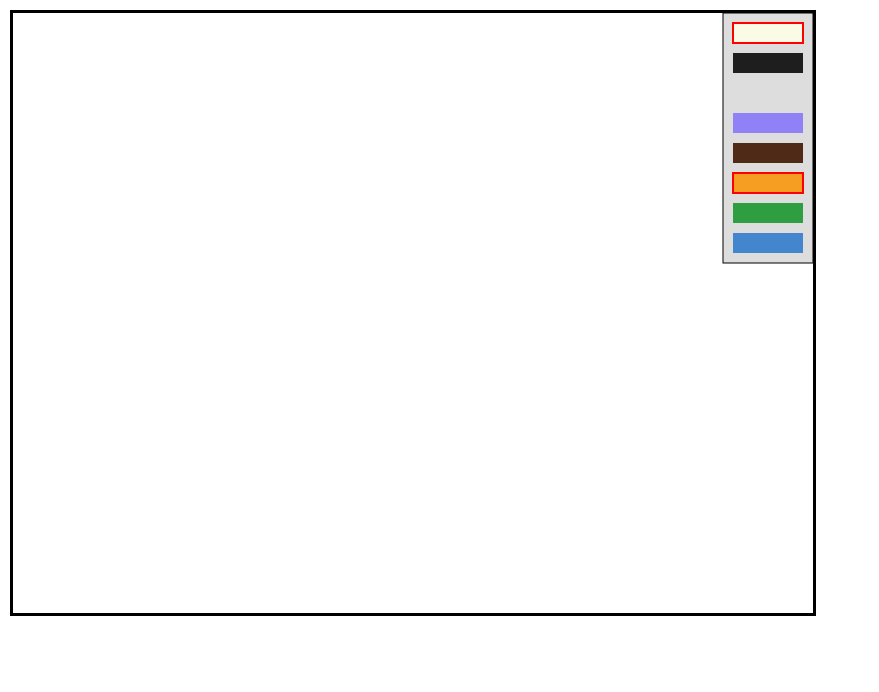
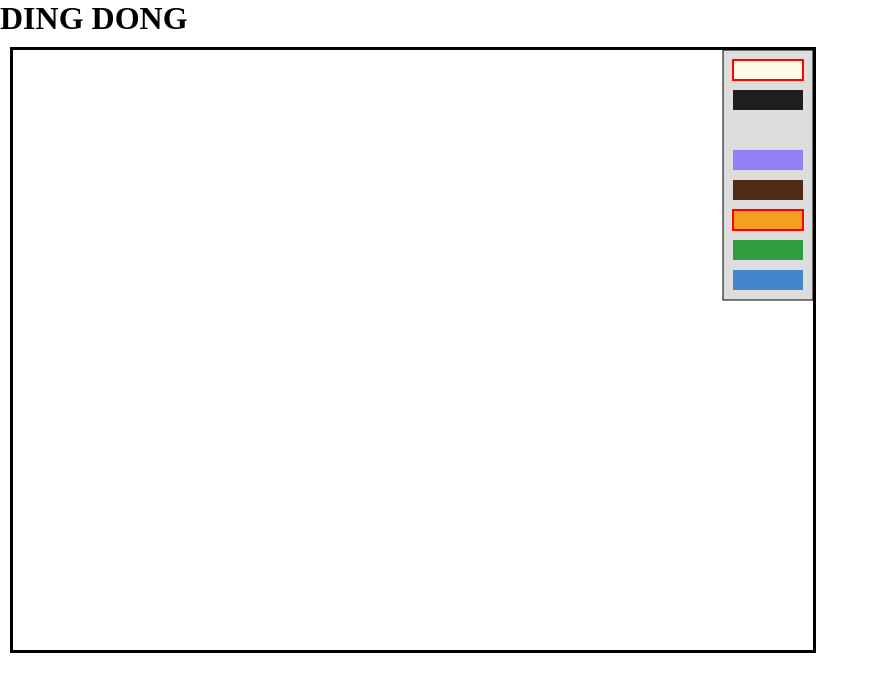
Before and after one commit to peterolph/peterolph.github.io, a plain HTML site: page hive.html in a window 1280 px wide. Shown: the whole page, without its empty margins (0-879 px from the left). Drawn offline with nearby package versions, Linux system fonts and the light colour scheme.

Commit message:
Update hive.html

```diff
--- a/hive.html
+++ b/hive.html
@@ -11,6 +11,7 @@
   </style>
   </head>
   <body>
+    <h1>DING DONG</h1>
     <canvas id="hive" width="800" height="600"></canvas>
     <!--<div style="position:absolute;top:50%;left:50%">
       <img style="position:relative;top:-150px;left:-137px" src="slowpoke.gif"/>
```
